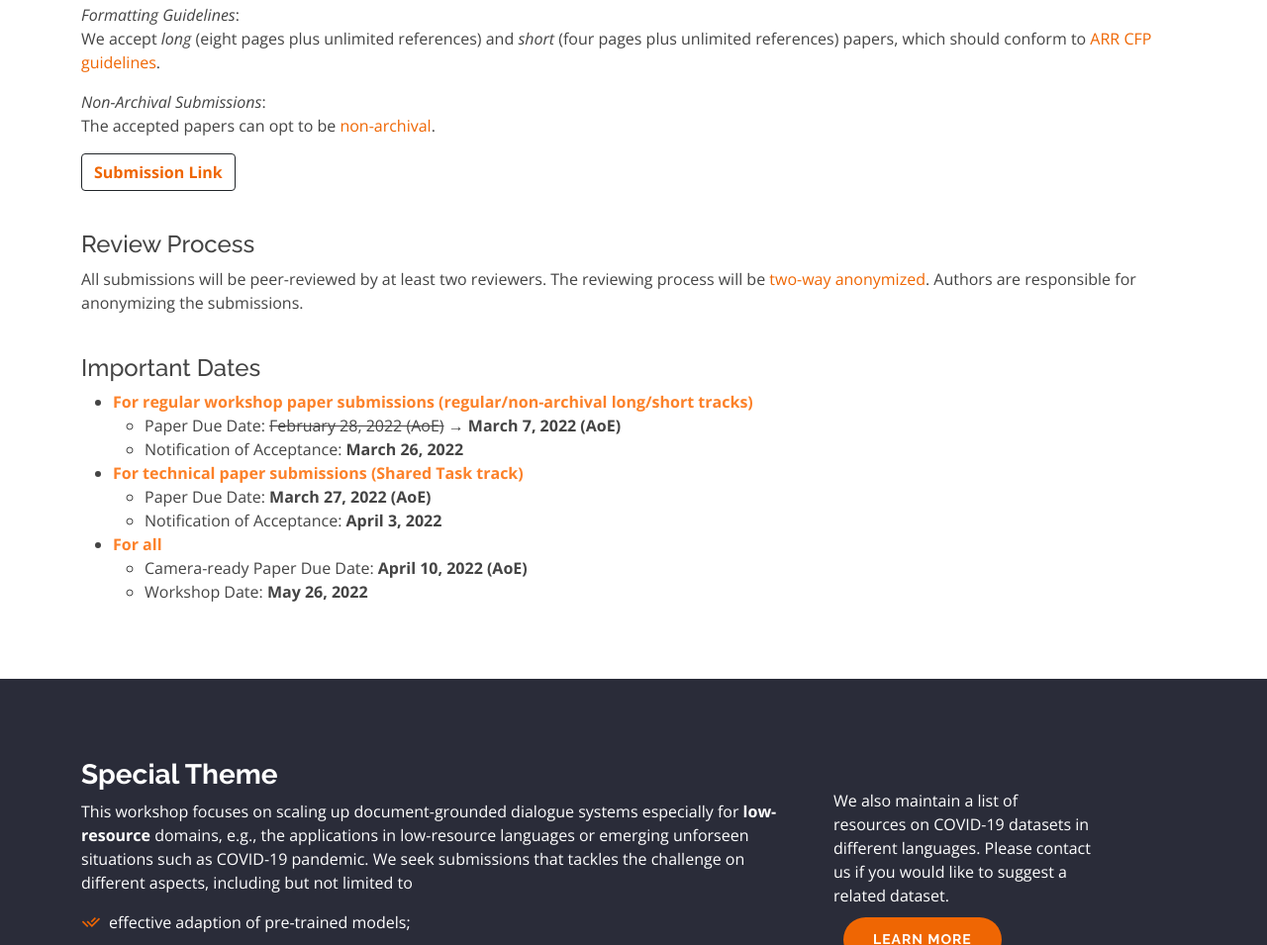
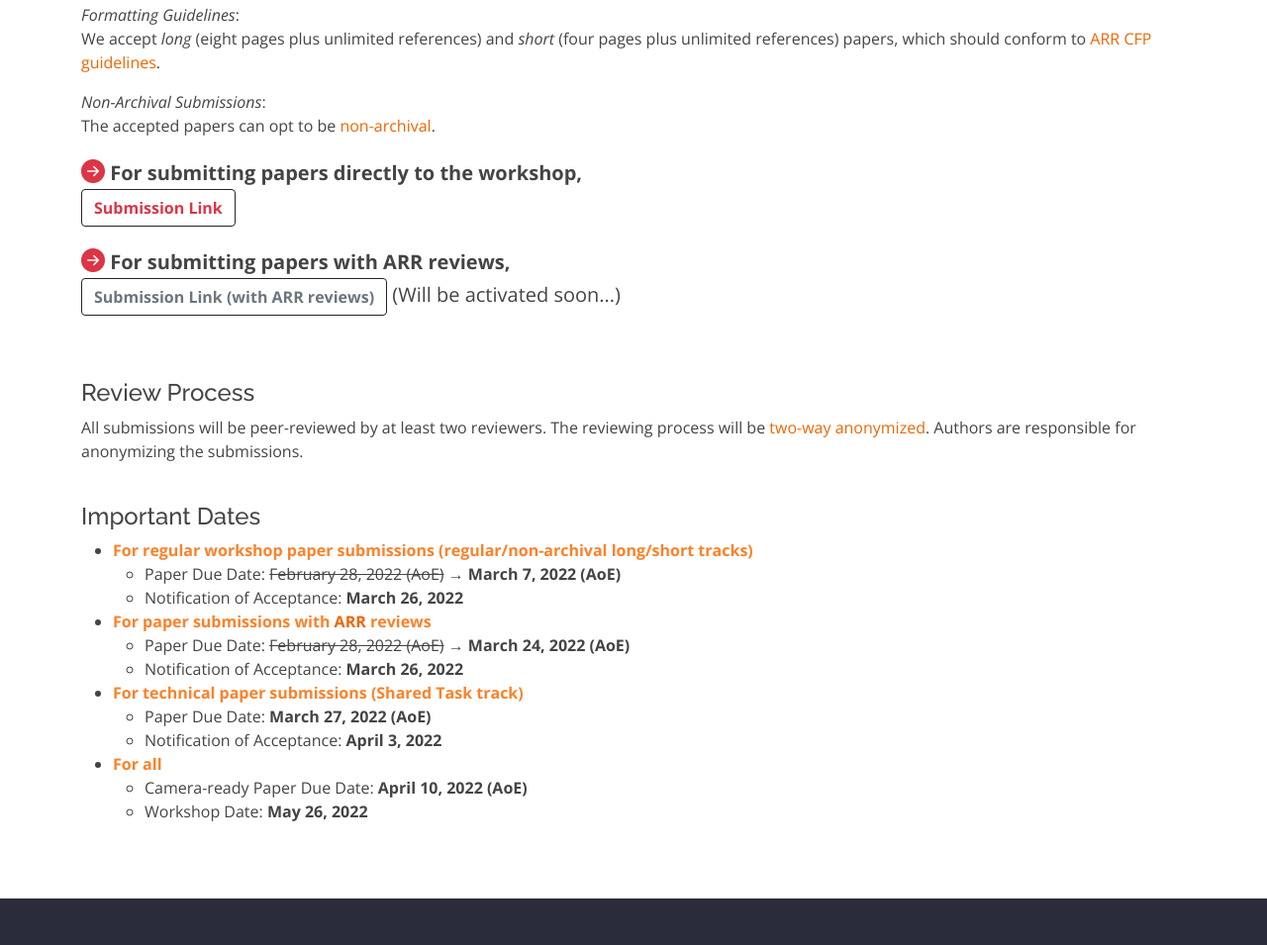
Before and after one commit to doc2dial/workshop2022, a plain HTML site: page index.html in a window 1280 px wide. Shown: the part 1658-2613 px from the top of the page at 99% size. Drawn offline with nearby package versions, Linux system fonts and the light colour scheme.

Commit message:
Update index.html

```diff
--- a/index.html
+++ b/index.html
@@ -211,9 +211,24 @@
             The accepted papers can opt to be
             <a href="https://acl-org.github.io/acl-pub/aclpub-start.html#non-archival-papers">non-archival</a>.</p>
 
-            <blockquote class="blockquote">
-              <button type="button" class="btn btn-outline-dark"><a href="https://openreview.net/group?id=aclweb.org/ACL/2022/Workshop/DialDoc"><b>Submission Link</b></a></button>
-            </blockquote>
+
+            <p>
+              <blockquote class="blockquote">
+                <b><i class="bi bi-arrow-right-circle-fill text-danger" style="font-size: 1.5rem;"></i> For submitting papers directly to the workshop,</b><br>
+                <button type="button" class="btn btn-outline-dark "><a href="https://openreview.net/group?id=aclweb.org/ACL/2022/Workshop/DialDoc"><b class="text-danger">Submission Link</b></a></button>
+              </blockquote>
+            </p>
+
+
+            <p>
+              <blockquote class="blockquote">
+                <b><i class="bi bi-arrow-right-circle-fill text-danger" style="font-size: 1.5rem;"></i> For submitting papers with ARR reviews,</b><br>
+                <button type="button" class="btn btn-outline-dark"><a href=""><b class="text-muted">Submission Link (with ARR reviews)</b></a></button> (Will be activated soon...)
+              </blockquote>
+            </p>
+
+
+            <br>
 
             <br>
           <h4>Review Process</h4>
@@ -225,6 +240,12 @@
           <li><b class="orange-text">For regular workshop paper submissions (regular/non-archival long/short tracks)</b>
             <ul>
               <li>Paper Due Date: <strike>February 28, 2022 (AoE)</strike> &#x2192; <b>March 7, 2022 (AoE)</b></li>
+              <li>Notification of Acceptance: <b>March 26, 2022</b></li>
+            </ul>
+          </li>
+          <li><b class="orange-text">For paper submissions with <a href="https://aclrollingreview.org/">ARR</a> reviews</b>
+            <ul>
+              <li>Paper Due Date: <strike>February 28, 2022 (AoE)</strike> &#x2192; <b>March 24, 2022 (AoE)</b></li>
               <li>Notification of Acceptance: <b>March 26, 2022</b></li>
             </ul>
           </li>
@@ -424,7 +445,6 @@
                 <blockquote class="blockquote">
                   <button type="button" class="btn btn-outline-dark"><a href="https://openreview.net/group?id=aclweb.org/ACL/2022/Workshop/DialDoc"><b>Submission Link</b></a></button>
                 </blockquote>
-                <br>
 
               <h4>Review Process</h4>
               <p>All submissions will be peer-reviewed by at least two reviewers. The
```
